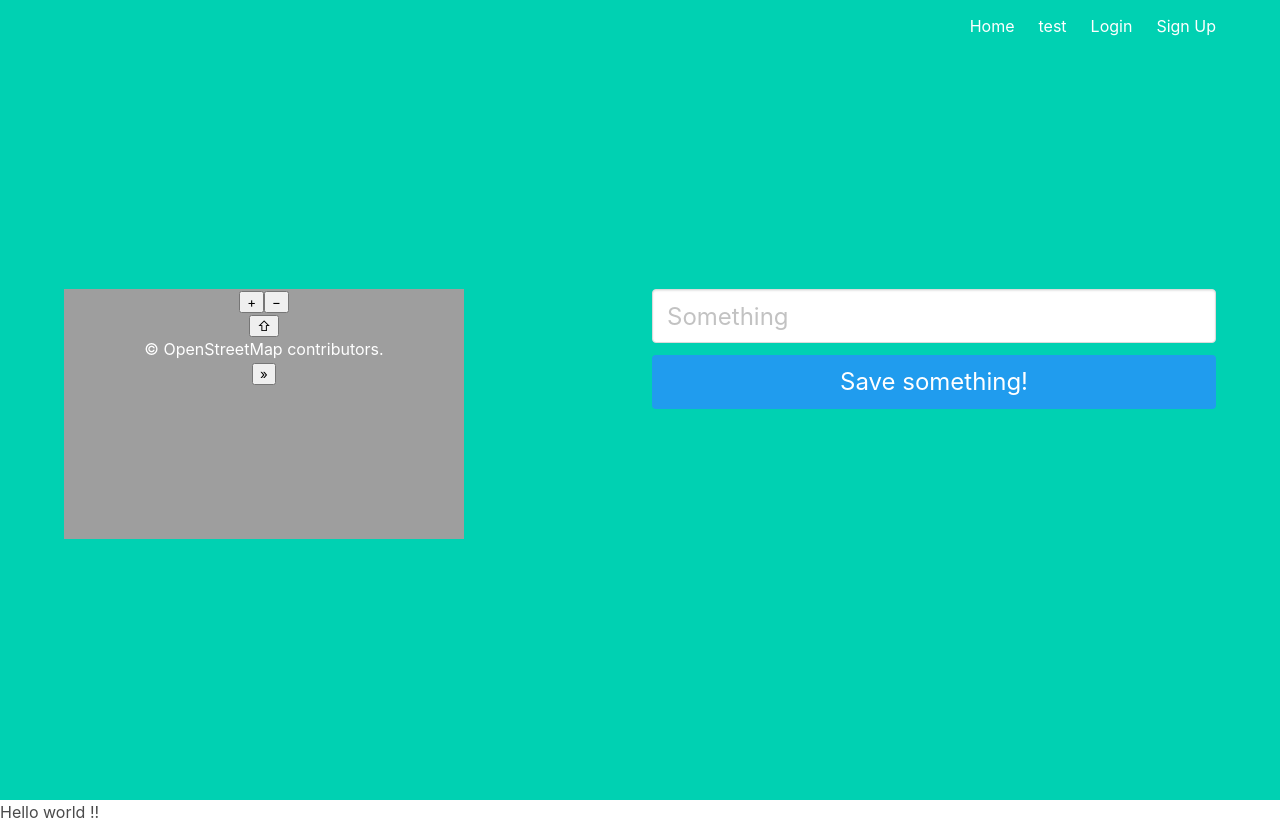
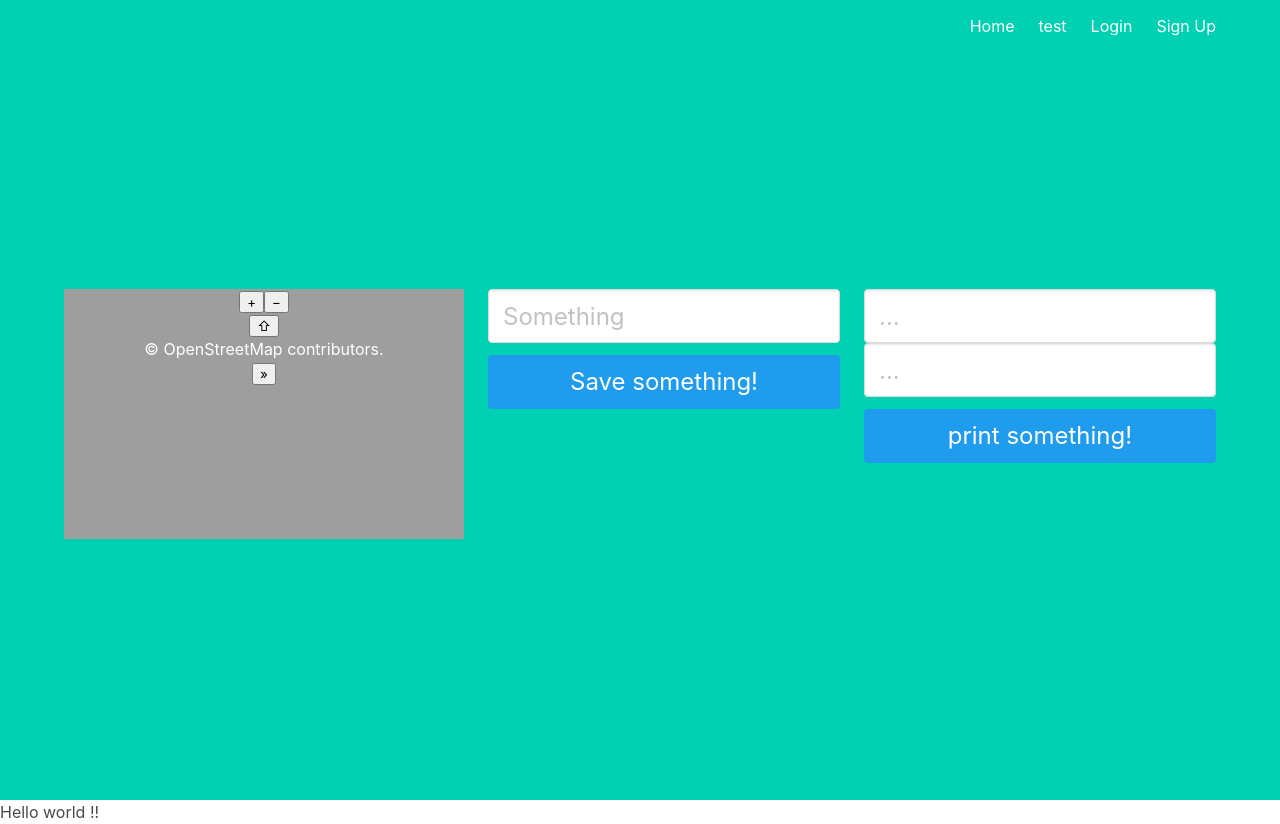
Before and after one commit to mightyMarabu/flask_auth_app, a Flask app: page /test in a window 1280 px wide. Run offline with Flask 2, Linux system fonts and the light colour scheme; some libraries are stand-ins or nearby versions.

Commit message:
add json request

```diff
--- a/project/main.py
+++ b/project/main.py
@@ -1,4 +1,4 @@
-from flask import Blueprint, render_template, request, flash, redirect, url_for
+from flask import Blueprint, render_template, request, flash, redirect, url_for, jsonify
 from flask_login import login_required, current_user
 from . import db
 from .models import Test
@@ -19,7 +19,7 @@ def test():
     return render_template('test.html')
 
 @main.route('/test', methods=['POST'])
-def signup_post():
+def form_post():
     something = request.form.get('something')
     flash('Here is what you write: ',something)
 
@@ -27,6 +27,17 @@ def signup_post():
 
     db.session.add(new_content)
     db.session.commit()
+
+@main.route('/test1', methods=['POST'])
+def json_post():
+    someJson = request.form
+    #flash('Here is what you write: ',someJson)
+    print (someJson)
+    return jsonify(someJson)
+    #new_content = Test(content=something)
+
+    #db.session.add(new_content)
+    #db.session.commit()
 
 
 #    user = User.query.filter_by(email=email).first() # if this returns a user, then the email already exists in database
--- a/project/templates/test.html
+++ b/project/templates/test.html
@@ -26,6 +26,19 @@
       </form>
 
     </div>
+    <div class="column">
+      <form method="POST" action="/test1">
+        <div class="field">
+          <div class="control">
+            <input class="input is-large" type="text" name="key1" placeholder="...">
+            <input class="input is-large" type="text" name="key2" placeholder="...">
+          </div>
+        </div>
+
+        <button class="button is-block is-info is-large is-fullwidth">print something!</button>
+      </form>
+
+    </div>
 
 
   </div>
```
Also changed, not shown: project/db.sqlite, 1 other file.
